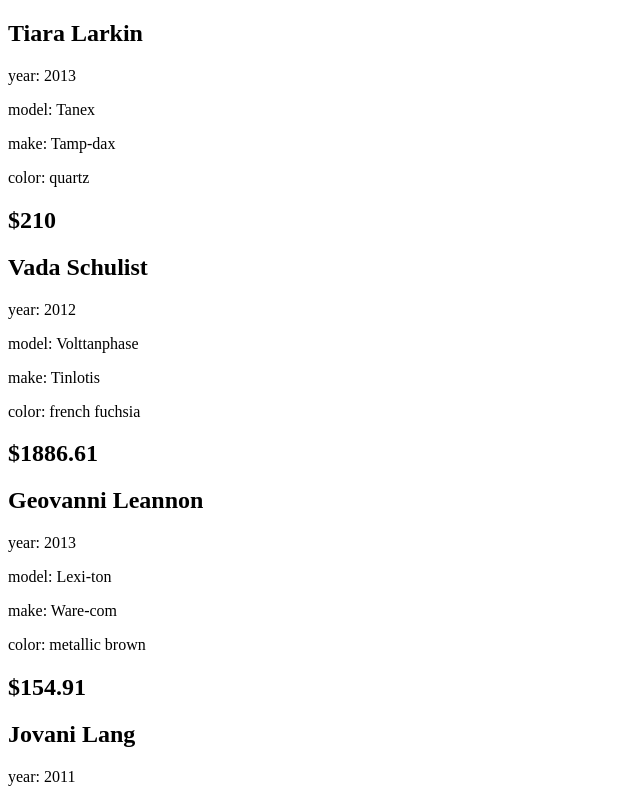
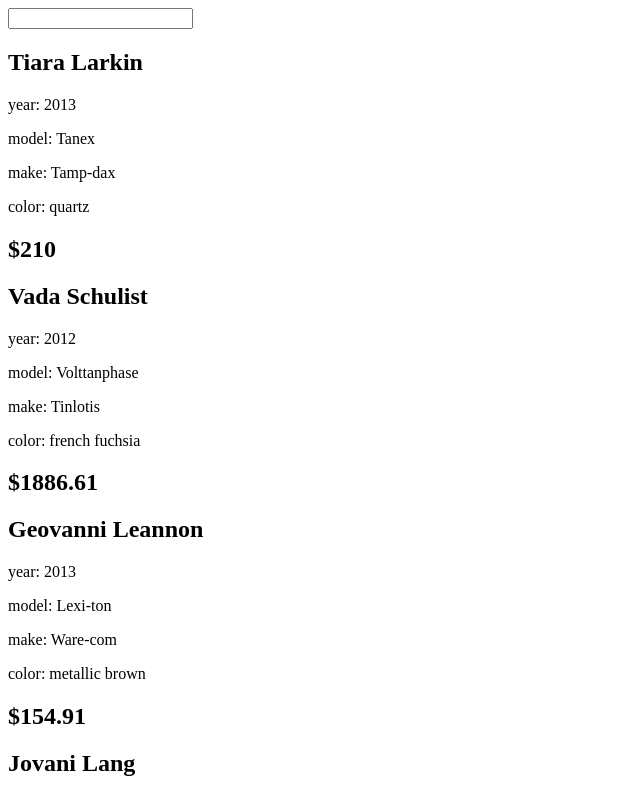
Before and after one commit to mister-michael/advancedObjectMethods, a plain HTML site: page index.html in a window 1280 px wide. Shown: the top 794 px of the page, without its empty margins (0-640 px from the left). Drawn offline with Linux system fonts and the light colour scheme.

Commit message:
used Kurts inspiration to build a better function

```diff
--- a/index.html
+++ b/index.html
@@ -7,6 +7,7 @@
   <title>Document</title>
 </head>
 <body>
+  <input type="text" id="searchInput">
   <article id="printTo"></article>
   <script src="./main.js"></script>
 </body>
--- a/main.js
+++ b/main.js
@@ -1,5 +1,4 @@
-const salesByWeek = [
-  {
+const salesByWeek = [{
     "vehicle": {
       "year": 2013,
       "model": "Tanex",
@@ -108,21 +107,66 @@ const salesByWeek = [
 
 const targetDom = document.getElementById("printTo")
 
-const extractData = salesByWeek.forEach(sale => {
-const name = `${sale.sales_agent.first_name} ${sale.sales_agent.last_name}`;
-const vehicleObject = sale.vehicle;
-const vehicleKeyandVal = Object.entries(vehicleObject)
-console.log(vehicleKeyandVal)
-console.log(vehicleKeyandVal[0][0])
-const profit = sale.gross_profit
+const htmlGenerator = (arr) => {
+  arr.forEach(object => {
 
-const htmlRep =  `
-<h1>${name}</h1>
-<p>${vehicleKeyandVal[0][0]}: ${vehicleKeyandVal[0][1]}</p>
-<p>${vehicleKeyandVal[1][0]}: ${vehicleKeyandVal[1][1]}</p>
-<p>${vehicleKeyandVal[2][0]}: ${vehicleKeyandVal[2][1]}</p>
-<p>${vehicleKeyandVal[3][0]}: ${vehicleKeyandVal[3][1]}</p>
-<h1>$${profit}</h1>
-`
-targetDom.innerHTML += htmlRep
+    const name = `${object.sales_agent.first_name} ${object.sales_agent.last_name}`;
+    const nameHTML = `<h1>${name}</h1>`
+    const profit = `$${object.gross_profit}`
+    const profitHTML = `<h1>${profit}</h1>`
+
+
+    const vehicleObject = object.vehicle
+    const vehicleKeys = Object.keys(object.vehicle)
+
+    let html = ``
+
+    html += nameHTML
+
+
+    for (const key of vehicleKeys) {
+
+      html += `<p>${key}: ${vehicleObject[key]}</p>`
+    }
+
+    html += profitHTML
+    targetDom.innerHTML += html;
   })
+
+}
+
+
+
+console.log(htmlGenerator(salesByWeek))
+// my inital solve
+
+// const targetDom = document.getElementById("printTo")
+
+// const extractData = salesByWeek.forEach(sale => {
+// const name = `${sale.sales_agent.first_name} ${sale.sales_agent.last_name}`;
+// const vehicleObject = sale.vehicle;
+// const vehicleKeyandVal = Object.entries(vehicleObject)
+// const profit = sale.gross_profit
+
+// const htmlRep =  `
+// <h1>${name}</h1>
+// <p>${vehicleKeyandVal[0][0]}: ${vehicleKeyandVal[0][1]}</p>
+// <p>${vehicleKeyandVal[1][0]}: ${vehicleKeyandVal[1][1]}</p>
+// <p>${vehicleKeyandVal[2][0]}: ${vehicleKeyandVal[2][1]}</p>
+// <p>${vehicleKeyandVal[3][0]}: ${vehicleKeyandVal[3][1]}</p>
+// <h1>$${profit}</h1>
+// `
+// targetDom.innerHTML += htmlRep
+// });
+
+// const searchInput = document.querySelector("#searchInput")
+
+// searchInput.addEventListner('', event => {
+//   if (event.charCode === 13) {
+//     const searchTerm = event.target.value
+
+//     salesByWeek.forEach(sale => {
+
+//     });
+//   }
+// })
```
Lines whose indentation alone changed are shown as unchanged.
